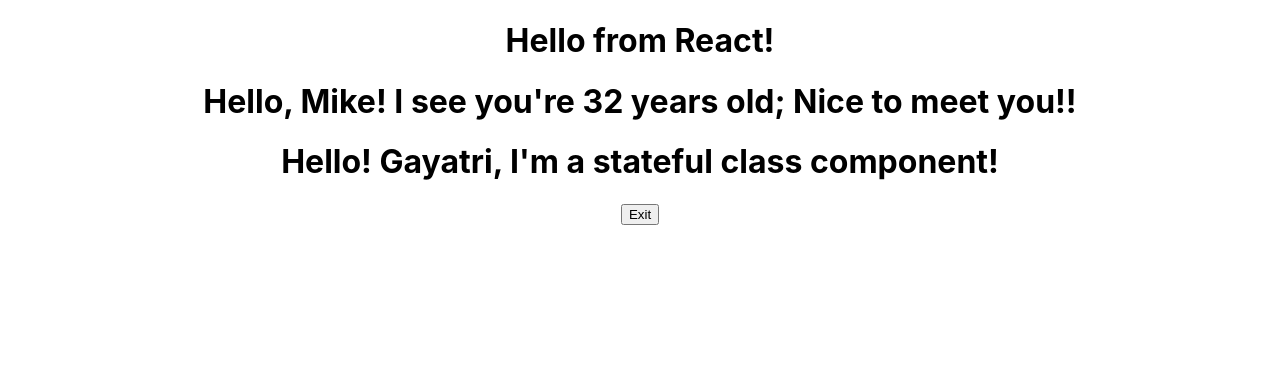
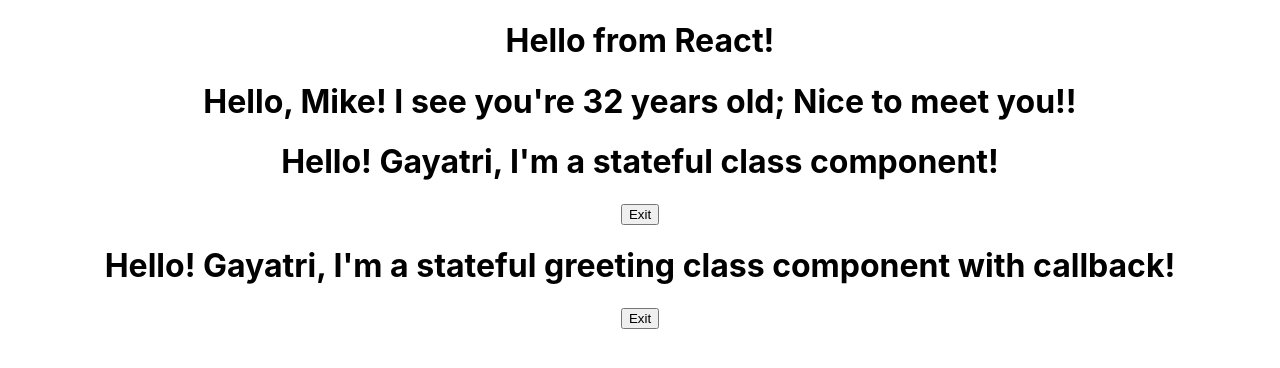
Before and after one commit to gayatrig19/first-react-app, a React (Create React App) app in the folder my-app/: page / in a window 1280 px wide. Shown: the top 368 px of the page. Built offline with nearby package versions, Linux system fonts and the light colour scheme.

Commit message:
Updating the State, part 2

```diff
--- a/my-app/src/App.js
+++ b/my-app/src/App.js
@@ -3,6 +3,7 @@
 import FunctionalGreeting from './components/FunctionalGreeting';
 import FunctionalGreetingWithProps from './components/FunctionalGreetingWithProps';
 import StatefulGreeting from './components/StatefulGreeting';
+import StatefulGreetingWithCallback from './components/StatefulGreetingWithCallback';
 
 function App() {
   return (
@@ -10,6 +11,7 @@
       <FunctionalGreeting />
       <FunctionalGreetingWithProps greeting="Nice to meet you!!" name="Mike" age="32" />
       <StatefulGreeting greeting="I'm a stateful class component!" name="Gayatri" />
+      <StatefulGreetingWithCallback greeting="I'm a stateful greeting class component with callback!" name="Gayatri" />
     </div>
   );
 }
--- /dev/null
+++ b/my-app/src/components/StatefulGreetingWithCallback.js
@@ -0,0 +1,41 @@
+import React from "react";
+
+class StatefulGreetingWithCallback extends React.Component {
+
+    constructor(props) {
+        super(props);
+        this.state = {
+            // Initial state, represents the initial values of anything
+            // the component might change either on it's own or due to user interaction.
+            introduction: "Hello!",
+            buttonText: "Exit",
+        };
+    }
+
+    handleClick() {
+        this.setState({
+            introduction: "Goodbye!",
+            buttonText: "Enter"
+        }, ()=>{
+        console.log('new state', this.state.introduction);
+        console.log('new state', this.state.buttonText);
+        });
+        console.log(this.state.introduction);
+        console.log(this.state.buttonText);
+    }
+
+    render () {
+        return (
+            <div>
+                 <h1>
+                    {this.state.introduction} {this.props.name}, {this.props.greeting}
+                 </h1>
+                 <button onClick={() => this.handleClick()}>
+                    {this.state.buttonText}
+                 </button>
+            </div>
+        );
+    }
+}
+
+export default StatefulGreetingWithCallback;
```
